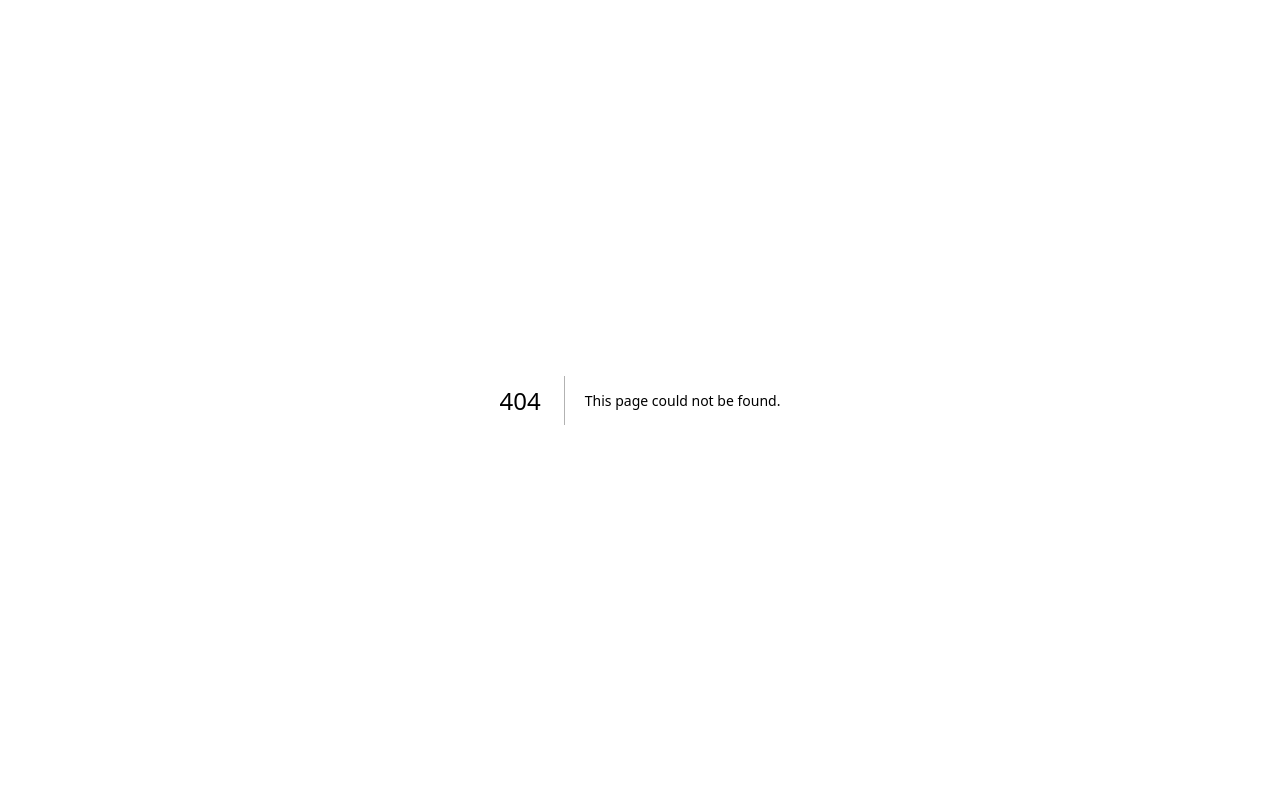
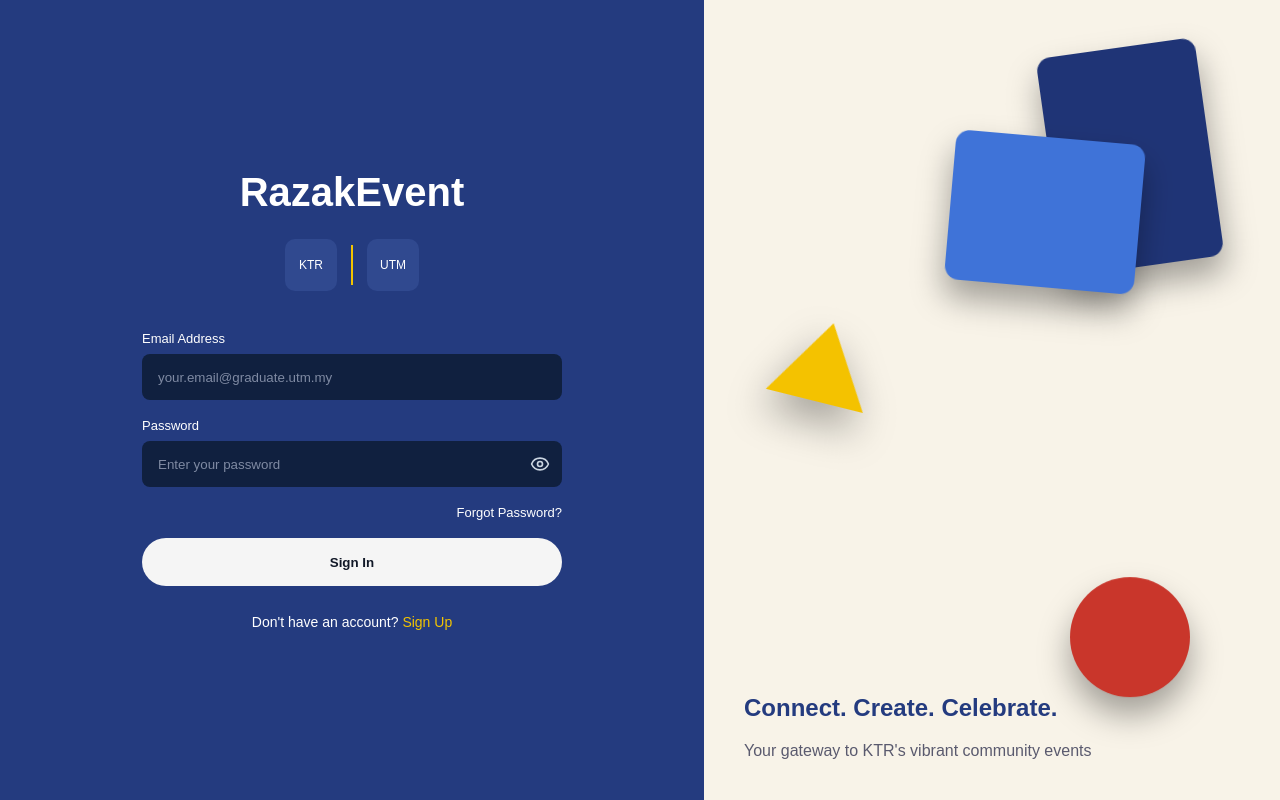
Before and after one commit to EyadAimen/RazakEvent, a Next.js app in the folder frontend/: page /auth/login in a window 1280 px wide. Before the commit this address had no page. Built offline with nearby package versions, Linux system fonts and the light colour scheme.

Commit message:
KAN-14: login page UI

```diff
--- /dev/null
+++ b/frontend/src/app/auth/login/login.module.css
@@ -0,0 +1,191 @@
+.mainPage {
+  min-height: 100vh;
+  display: grid;
+  grid-template-columns: 55% 45%;
+}
+
+.leftPanel {
+  background: #243b7f;
+  color: white;
+  display: flex;
+  align-items: center;
+  justify-content: center;
+}
+
+.rightPanel {
+  background: #f8f3e8;
+  color: #243b7f;
+  position: relative;
+  overflow: hidden;
+  display: flex;
+  flex-direction: column;
+  justify-content: flex-end;
+}
+
+.loginBox {
+  width: 100%;
+  max-width: 420px;
+  text-align: center;
+}
+
+.title {
+  font-size: 40px;
+  margin-bottom: 24px;
+}
+
+.logoRow {
+  display: flex;
+  justify-content: center;
+  align-items: center;
+  gap: 14px;
+  margin-bottom: 40px;
+}
+
+.logoPlaceholder {
+  width: 52px;
+  height: 52px;
+  border-radius: 10px;
+  background: #30498f;
+  display: flex;
+  align-items: center;
+  justify-content: center;
+  font-size: 12px;
+}
+
+.logoDivider {
+  width: 2px;
+  height: 40px;
+  background: #f3c400;
+}
+
+.form {
+  display: flex;
+  flex-direction: column;
+  text-align: left;
+}
+
+.form label {
+  font-size: 13px;
+  margin-bottom: 8px;
+}
+
+
+
+.forgotLink {
+  text-align: right;
+  margin-bottom: 18px;
+  color: white;
+  font-size: 13px;
+}
+
+.signupText {
+  margin-top: 28px;
+  font-size: 14px;
+}
+
+.signupText a {
+  color: #f3c400;
+}
+
+.form input {
+  width: 100%;
+  height: 46px;
+  box-sizing: border-box;
+
+  background: #10203f;
+  color: white;
+
+  border: none;
+  border-radius: 8px;
+
+  padding: 0 16px;
+  margin-bottom: 18px;
+
+  outline: none;
+
+}
+
+.form input::placeholder {
+  color: #7f8aa3;
+}
+
+.form input:focus {
+  border: 1px solid #f3c400;
+}
+
+.form button[type="submit"] {
+  width: 100%;
+  height: 48px;
+
+  border: none;
+  border-radius: 40px;
+
+  background: #f5f5f5;
+  color: #111827;
+
+  font-weight: 700;
+  cursor: pointer;
+
+  transition: all 0.25s ease;
+}
+
+.form button[type="submit"]:hover {
+  background: #e5e7eb;
+  transform: translateY(-1px);
+}
+
+.tagline {
+  margin-bottom: 40px;
+  margin-left: 40px;
+}
+
+.rightPanel p {
+  margin-top: 20px;
+  color: #5A5A6E;
+}
+
+/* Remove previous .passwordWrapper and .eyeButton rules, then add: */
+
+.passwordWrapper {
+  position: relative;
+  width: 100%;
+  margin-bottom: 18px;   /* single margin, no double */
+}
+
+.passwordWrapper input {
+  width: 100%;
+  padding: 0 40px 0 16px;   /* room for icon on the right */
+  margin-bottom: 0;          /* kill the inherited margin */
+  height: 46px;
+  box-sizing: border-box;
+  background: #10203f;
+  color: white;
+  border: none;
+  border-radius: 8px;
+  outline: none;
+}
+
+.passwordWrapper input:focus {
+  border: 1px solid #f3c400;
+}
+
+.eyeButton {
+  position: absolute;
+  right: 12px;
+  top: 50%;
+  transform: translateY(-50%);
+  background: transparent;
+  border: none;
+  cursor: pointer;
+  color: #cbd5e1;          /* lighter, visible on dark bg */
+  padding: 0;
+  display: flex;
+  align-items: center;
+  justify-content: center;
+  z-index: 2;              /* ensure it's above the input */
+  transition: color 0.2s;
+}
+
+.eyeButton:hover {
+  color: #f3c400;          /* brand yellow on hover */
+}
--- /dev/null
+++ b/frontend/src/app/auth/login/page.tsx
@@ -0,0 +1,111 @@
+"use client";
+
+import { useState } from "react";
+import { Eye, EyeOff } from "lucide-react";
+import styles from "./login.module.css";
+
+import FloatingCircle from "@/components/shared/floating_objects/FloatingCircle";
+import FloatingRectangle from "@/components/shared/floating_objects/FloatingRectangle";
+import FloatingTriangle from "@/components/shared/floating_objects/FloatingTriangle";
+
+export default function Login() {
+    const [showPassword, setShowPassword] = useState(false);
+
+    return (
+        <main className={styles.mainPage}>
+            <section className={styles.leftPanel}>
+                <div className={styles.loginBox}>
+                    <h1 className={styles.title}>RazakEvent</h1>
+
+                    <div className={styles.logoRow}>
+                        <div className={styles.logoPlaceholder}>KTR</div>
+                        <div className={styles.logoDivider}></div>
+                        <div className={styles.logoPlaceholder}>UTM</div>
+                    </div>
+
+                    <form className={styles.form}>
+                        <label>Email Address</label>
+                        <input type="email" placeholder="your.email@graduate.utm.my" />
+
+                        <label>Password</label>
+                        <div className={styles.passwordWrapper}>
+                            <input
+                                type={showPassword ? "text" : "password"}
+                                placeholder="Enter your password"
+                            />
+
+                            <button
+                                type="button"
+                                className={styles.eyeButton}
+                                onClick={() => setShowPassword((prev) => !prev)}
+                                aria-label={showPassword ? "Hide password" : "Show password"}
+                            >
+                                {showPassword ? <EyeOff size={20} /> : <Eye size={20} />}
+                            </button>
+                        </div>
+
+                        <a href="#" className={styles.forgotLink}>
+                            Forgot Password?
+                        </a>
+
+                        <button type="submit">Sign In</button>
+                    </form>
+
+                    <p className={styles.signupText}>
+                        Don&apos;t have an account? <a href="/auth/signup">Sign Up</a>
+                    </p>
+                </div>
+            </section>
+
+            <section className={styles.rightPanel}>
+                <FloatingRectangle
+
+                    style={{
+                        width: "160px",
+                        height: "220px",
+                        top: "60px",
+                        right: "70px",
+                        transform: "rotate(-8deg)",
+                        background: "#1f3476"
+                    }}
+                />
+
+                <FloatingRectangle
+
+                    style={{
+                        width: "190px",
+                        height: "150px",
+                        top: "150px",
+                        right: "140px",
+                        transform: "rotate(5deg)",
+                        background: "#3f73d8"
+                    }}
+                />
+
+                <FloatingTriangle
+
+                    style={{
+                        left: "70px",
+                        top: "335px",
+                        transform: "rotate(14deg)",
+                        color: "#F4C200"
+                    }}
+                />
+
+                <FloatingCircle
+                    style={{
+                        width: "120px",
+                        height: "120px",
+                        right: "90px",
+                        bottom: "90px",
+                        background: "#c9362b"
+                    }}
+                />
+                <div className={styles.tagline}>
+                    <h2>Connect. Create. Celebrate.</h2>
+                    <p>Your gateway to KTR's vibrant community events</p>
+                </div>
+            </section>
+        </main>
+    );
+}
--- /dev/null
+++ b/frontend/src/components/shared/floating_objects/FloatingCircle.tsx
@@ -0,0 +1,12 @@
+import styles from "./floatingObjects.module.css";
+
+type Props = {
+    style?: React.CSSProperties;
+};
+
+export default function FloatingCircle({ style }: Props) {
+    return (
+        <div className={`${styles.shape} ${styles.circle}`}
+            style={style}></div>
+    );
+}
--- /dev/null
+++ b/frontend/src/components/shared/floating_objects/FloatingRectangle.tsx
@@ -0,0 +1,14 @@
+import styles from "./floatingObjects.module.css";
+
+type Props = {
+  style?: React.CSSProperties;
+};
+
+export default function FloatingRectangle({ style}: Props) {
+  return (
+    <div
+      className={`${styles.shape} ${styles.rectangle}`}
+      style={style}
+    />
+  );
+}
--- /dev/null
+++ b/frontend/src/components/shared/floating_objects/FloatingTriangle.tsx
@@ -0,0 +1,15 @@
+import styles from "./floatingObjects.module.css";
+
+type Props = {
+  style?: React.CSSProperties;
+  color?: String;
+};
+
+export default function FloatingTriangle({style }: Props) {
+  return (
+    <div
+      className={`${styles.shape} ${styles.triangle}`}
+      style={ style}
+    />
+  );
+}
--- /dev/null
+++ b/frontend/src/components/shared/floating_objects/floatingObjects.module.css
@@ -0,0 +1,42 @@
+.shape {
+  position: absolute;
+  pointer-events: none;
+  animation: float 4s ease-in-out infinite;
+}
+
+.circle {
+  width: 120px;
+  height: 120px;
+  border-radius: 50%;
+  box-shadow: 0 18px 32px rgba(0, 0, 0, 0.35);
+}
+
+.rectangle {
+  width: 210px;
+  height: 120px;
+  border-radius: 14px;
+  box-shadow: 0 18px 32px rgba(0, 0, 0, 0.35);
+}
+
+.triangle {
+  width: 0;
+  height: 0;
+  border-left: 50px solid transparent;
+  border-right: 50px solid transparent;
+  border-bottom: 80px solid;
+  filter: drop-shadow(0 18px 20px rgba(0, 0, 0, 0.35));
+}
+
+@keyframes float {
+  0% {
+    translate: 0 0;
+  }
+
+  50% {
+    translate: 0 -15px;
+  }
+
+  100% {
+    translate: 0 0;
+  }
+}
```
Also changed, not shown: 1 other file (tests, documents, lock files or other folders).
